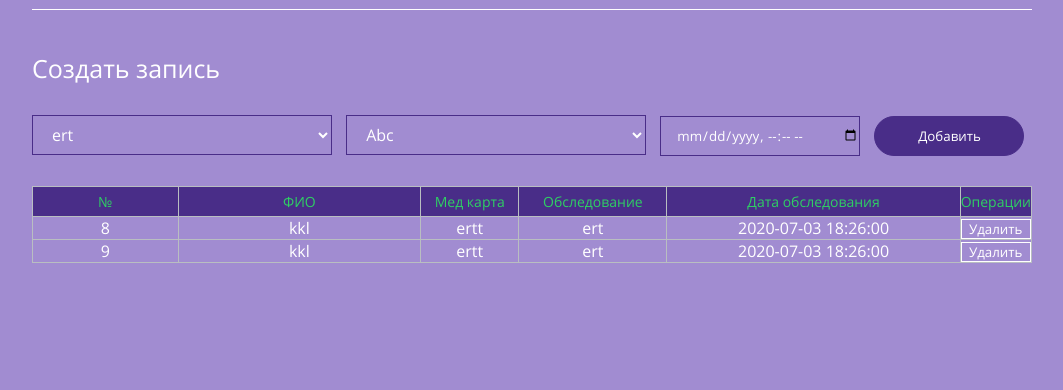
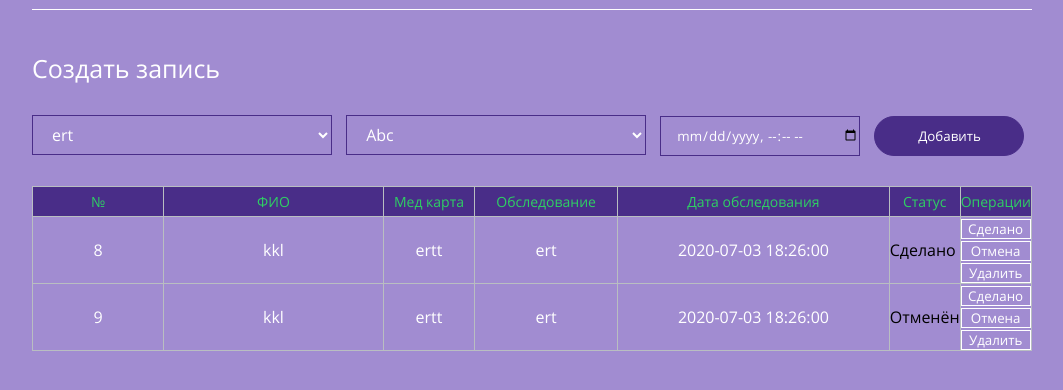
Before and after one commit to igareck99/LastChance, a Django app: page /record/ in a window 1280 px wide. Shown: the part 176-566 px from the top of the page, without its empty margins (108-1171 px from the left). Run offline with Django 3.2, Linux system fonts and the light colour scheme; data comes from the database, SQL or seed files in the repository; both versions use the stored data as it was after the commit; some libraries are stand-ins or nearby versions.

Commit message:
комментарий к коммиту

```diff
--- a/medicine/models.py
+++ b/medicine/models.py
@@ -13,8 +13,8 @@ class Man(models.Model):
 
 
 class Surveys(models.Model):
-    id = models.IntegerField(primary_key=True)
-    Survey = models.CharField(max_length = 50,db_index=True)
+    id = models.IntegerField(primary_key=True,db_index=True)
+    Survey = models.CharField(max_length = 50)
 
 
     def __str__(self):
@@ -33,6 +33,7 @@ class Record(models.Model):
     fio = models.CharField(max_length = 80,db_index=True)
     survey =  models.CharField(max_length = 80,db_index=True)
     Card = models.CharField(max_length = 80,db_index=True)
+    status = models.CharField(max_length=40, db_index=True,default='Ожидает')
     date = models.DateTimeField()
 
 
--- a/medicine/urls.py
+++ b/medicine/urls.py
@@ -15,7 +15,9 @@ urlpatterns = [
     re_path(r'delete_survey/$',delete_survey, name = 'delete_survey'),
     re_path(r'delete_record/$',delete_record, name = 'delete_record'),
     re_path(r'delete_man/$',delete_man, name = 'delete_man'),
-    re_path(r'html/patients.html$',Patients,name = 'authing'),
+    re_path(r'html/patients.html$', Patients,name = 'authing'),
+    re_path(r'done_record/$', done_record, name = 'done_record'),
+    re_path(r'cancel_record/$', cancel_record, name = 'cancel_record'),
     path('', UserLoginView.as_view(), name='login_page'),
     path('logout', UserLogoutView.as_view(), name='logout_page')
 
--- a/medicine/views.py
+++ b/medicine/views.py
@@ -65,7 +65,7 @@ def record_list(request):  # cписок всех записей
         l = []
         result_dict = dict()
         for x in records:
-            l.append({'num':x.id, 'fio':x.fio, 'card': x.Card, 'survey': x.survey, 'surveyDate':str(x.date)[0:19]})
+            l.append({'num': x.id, 'fio': x.fio, 'card': x.Card, 'survey': x.survey, 'surveyDate': str(x.date)[0:19],'status': x.status})
     return JsonResponse(l,safe=False)
 
 
@@ -87,7 +87,6 @@ def Create(request):     # создание новго пациента
         r = request.body.decode()
         r = r.split(":")
         man_list = Man.objects.all()
-        ID = len(man_list) + 1
         data = datetime.now()
         man = Man()
         F = r[1].split(',')
@@ -141,7 +140,6 @@ def create_record(request):
 def delete_survey(request):
     if request.method == 'POST':
             d = request.body.decode().split(':')[1][0:-1]
-            print('aaaaaaa',d)
             d = d[1:-1]
             d = int(d)
             print(d)
@@ -156,12 +154,31 @@ def delete_record(request):
     if request.method == 'POST':
         try:
             d = int(request.body.decode())
-            print(d)
             survey = Record.objects.get(id=d)
             survey.delete()
             return HttpResponseRedirect('record/')
         except Surveys.DoesNotExist:
             return HttpResponseRedirect('record/')
+
+
+@csrf_exempt
+def done_record(request):
+    if request.method == 'POST':
+        d = int(request.body.decode())
+        record = Record.objects.get(id = d)
+        record.status = 'Сделано'
+        record.save()
+        return HttpResponseRedirect('/')
+
+
+@csrf_exempt
+def cancel_record(request):
+    if request.method == 'POST':
+        d = int(request.body.decode())
+        record = Record.objects.get(id=d)
+        record.status = 'Отменён'
+        record.save()
+        return HttpResponseRedirect('record/')
 
 
 
--- a/static/js/record.js
+++ b/static/js/record.js
@@ -50,24 +50,63 @@ async function getList(list){
 }
 
 function createDeleteButton(num){
-        let btn = document.createElement('button');
-        btn.style.height = '20px';
-        btn.style.width = '70px';
-        btn.style.background = 'none';
-        btn.innerHTML = 'Удалить';
-        btn.style.border = '1px solid white';
-        btn.style.textAlign = 'center';
-        btn.style.margin = '0 auto';
-        btn.style.color = 'white';
-        btn.addEventListener('click', () => {
+        let div = document.createElement('div')
+
+        let btnDelete = document.createElement('button');
+        let btnDone = document.createElement('button');
+        let btnCancel = document.createElement('button');
+        btnDelete.style.height = '20px';
+        btnDelete.style.width = '70px';
+        btnDelete.style.background = 'none';
+        btnDelete.innerHTML = 'Удалить';
+        btnDelete.style.border = '1px solid white';
+        btnDelete.style.textAlign = 'center';
+        btnDelete.style.margin = '0 auto';
+        btnDelete.style.color = 'white';
+        btnDelete.addEventListener('click', () => {
+
             sendData(num,'delete_record/').then(()=>{
                 drawRecords()
             })
+        })
 
+        btnDone.style.height = '20px';
+        btnDone.style.width = '70px';
+        btnDone.style.background = 'none';
+        btnDone.innerHTML = 'Сделано';
+        btnDone.style.border = '1px solid white';
+        btnDone.style.textAlign = 'center';
+        btnDone.style.margin = '0 auto';
+        btnDone.style.color = 'white';
+        btnDone.addEventListener('click', () => {
+
+            sendData(num,'done_record/').then(()=>{
+                drawRecords()
+            })
         })
-    console.log(btn)
-        return btn
+
+        btnCancel.style.height = '20px';
+        btnCancel.style.width = '70px';
+        btnCancel.style.background = 'none';
+        btnCancel.innerHTML = 'Отмена';
+        btnCancel.style.border = '1px solid white';
+        btnCancel.style.textAlign = 'center';
+        btnCancel.style.margin = '0 auto';
+        btnCancel.style.color = 'white';
+        btnCancel.addEventListener('click', () => {
+
+            sendData(num,'cancel_record/').then(()=>{
+                drawRecords()
+            })
+        })
+
+        div.insertAdjacentElement('beforeend', btnDone)
+        div.insertAdjacentElement('beforeend', btnCancel)
+        div.insertAdjacentElement('beforeend', btnDelete)
+
+        return div
 }
+
 
 async function drawRecords(){
     let table = document.querySelector('table')
@@ -77,6 +116,7 @@ async function drawRecords(){
         '\t\t\t\t\t<th class="third-column-th">Мед карта</th>\n' +
         '\t\t\t\t\t<th class="fourth-column-th">Обследование</th>\n' +
         '\t\t\t\t\t<th class="fifth-column-th">Дата обследования</th>\n' +
+        '\t\t\t\t\t<th class="sixth-column-th">Статус</th>\n'+
         '\t\t\t\t\t<th class="seven-column-th">Операции</th>\n' +
         '\t\t\t\t</tr>'
     await getData('record_list/').then((data)=>{
@@ -87,13 +127,15 @@ async function drawRecords(){
                 fio = document.createElement('td'),
                 card = document.createElement('td'),
                 survey = document.createElement('td'),
-                surveyDate = document.createElement('td')
+                surveyDate = document.createElement('td'),
+                status = document.createElement('td'),
                 options = document.createElement('td')
 
             num.innerHTML = data[i].num;
             fio.innerHTML = data[i].fio;
             card.innerHTML = data[i].card;
             survey.innerHTML = data[i].survey;
+            status.innerHTML = data[i].status;
             surveyDate.innerHTML = data[i].surveyDate;
 
             options = createDeleteButton(num.innerHTML);
@@ -102,12 +144,13 @@ async function drawRecords(){
             card.classList.add('third-column-th');
             survey.classList.add('fourth-column-th');
             surveyDate.classList.add('fifth-column-th');
-            //options.classList.add('seven-column-th')
+            options.classList.add('seven-column-th')
             raw.insertAdjacentElement('afterbegin', num);
             raw.insertAdjacentElement('beforeend', fio);
             raw.insertAdjacentElement('beforeend', card);
             raw.insertAdjacentElement('beforeend', survey);
             raw.insertAdjacentElement('beforeend', surveyDate);
+            raw.insertAdjacentElement('beforeend', status);
             raw.insertAdjacentElement('beforeend', options);
             table.insertAdjacentElement('beforeend', raw)
         }
--- a/templates/med/html/record.html
+++ b/templates/med/html/record.html
@@ -54,6 +54,7 @@
 					<th class="third-column-th">Мед карта</th>
 					<th class="fourth-column-th">Обследование</th>
 					<th class="fifth-column-th">Дата обследования</th>
+                    <th class="sixth-column-th">Статус</th>
 					<th class="seven-column-th">Операции</th>
 				</tr>
 			</table>
```
Also changed, not shown: db.sqlite3, medicine/migrations/0002_record_status.py (added), medicine/migrations/0003_auto_20200731_1333.py (added).
